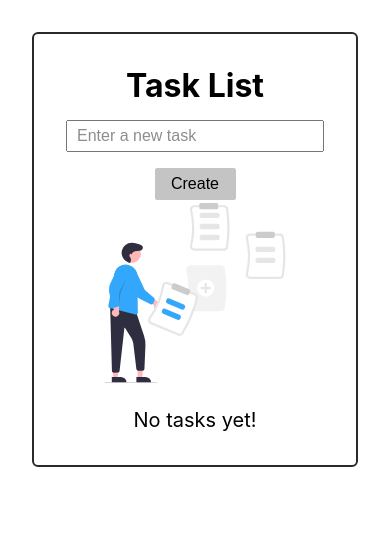
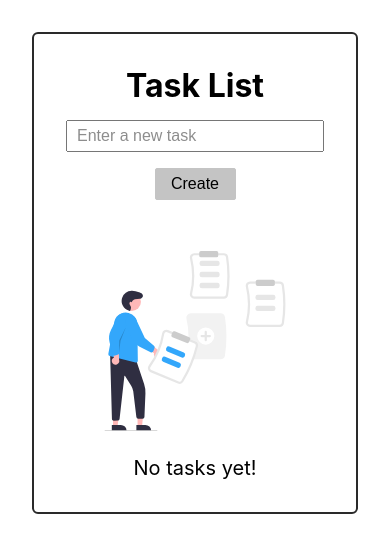
Before and after one commit to jambalong/react-todo-app, a React (Vite) app: page / in a window 390 px wide. Shown: the top 552 px of the page. Built offline with nearby package versions, Linux system fonts and the light colour scheme.

Commit message:
Tweak styling for mobile devices v2

```diff
--- a/src/pages/TaskPage/components/Task.css
+++ b/src/pages/TaskPage/components/Task.css
@@ -2,7 +2,8 @@
   border-bottom: 1px solid #D3D3D3;
   display: flex;
   gap: 4px;
-  height: 32px;
+  min-height: 32px;
+  height: auto;
   align-items: center;
 }
 
--- a/src/pages/TaskPage/components/TaskInput.css
+++ b/src/pages/TaskPage/components/TaskInput.css
@@ -1,7 +1,7 @@
 .task-input-container {
   max-width: 736px;
   width: 100%;
-  height: 32px;
+  height: auto;
   display: flex;
   gap: 16px;
   margin-bottom: 26px;
--- a/src/pages/TaskPage/components/TaskList.css
+++ b/src/pages/TaskPage/components/TaskList.css
@@ -1,4 +1,5 @@
 .task-list-container {
+  min-width: auto;
   width: 736px;
 }
 
```
